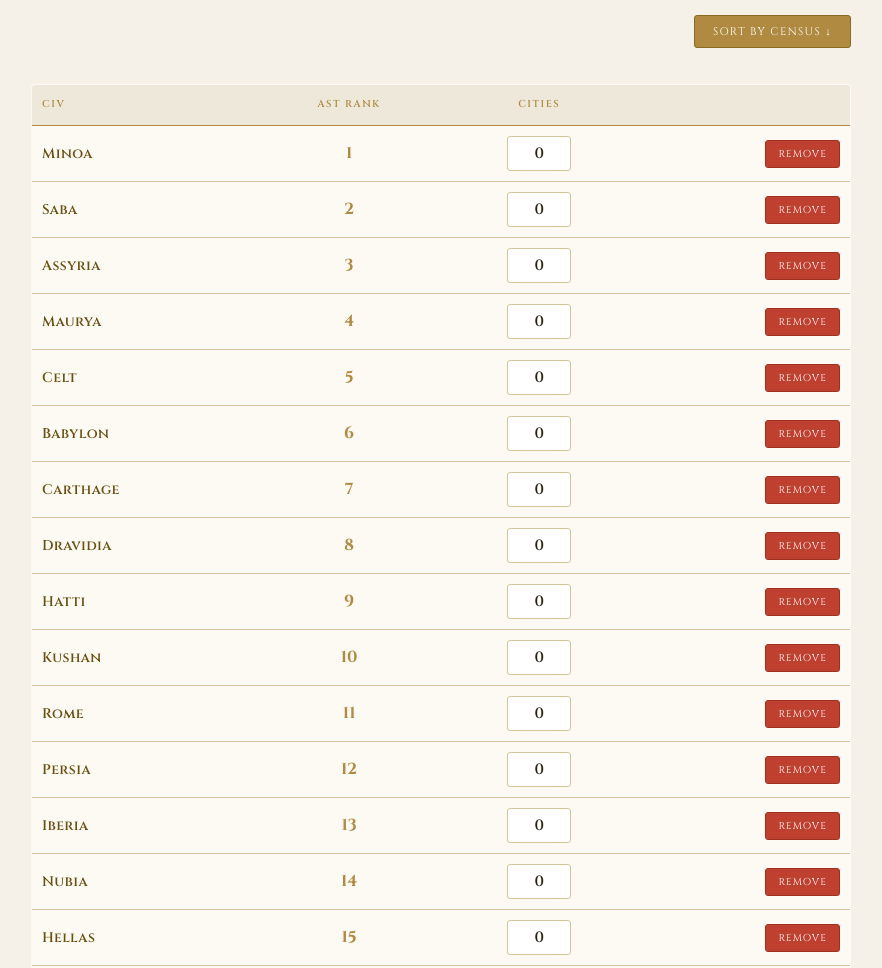
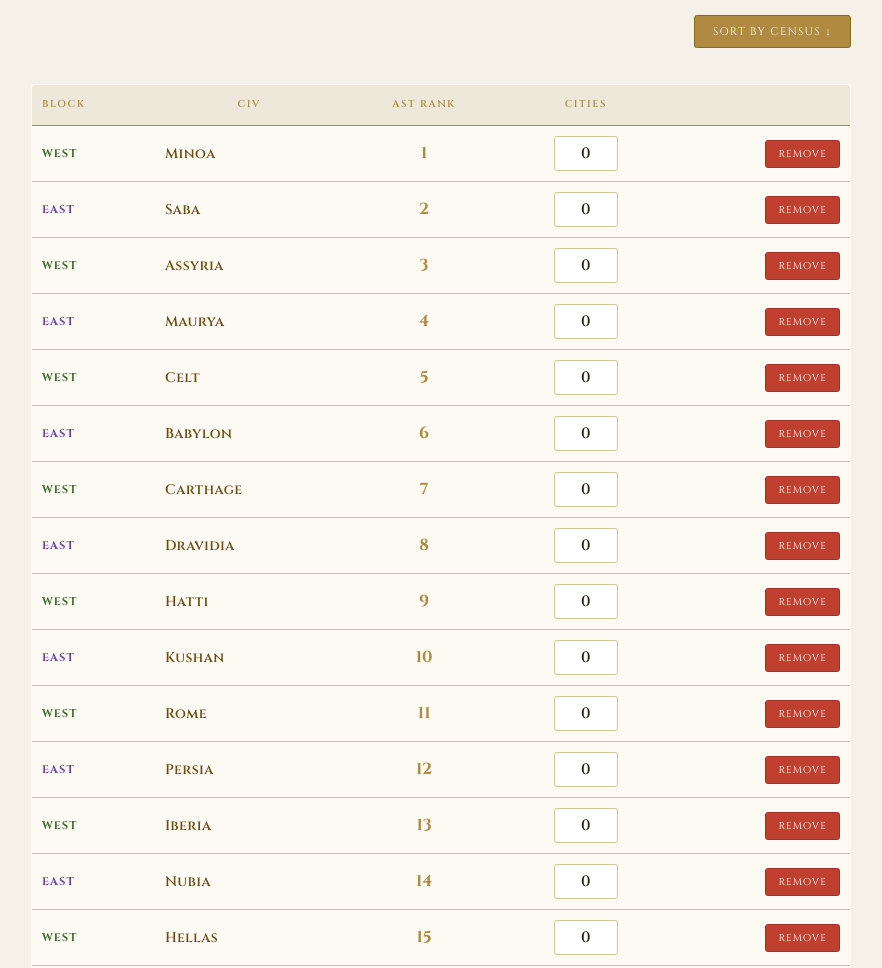
Before and after one commit to Cavun/megaempires-playeraid, a plain HTML site: page censusandcityhelper.html in a window 1280 px wide. Shown: the part 1355-2323 px from the top of the page, without its empty margins (199-1081 px from the left). Drawn offline with nearby package versions, Linux system fonts and the light colour scheme.

Commit message:
Add files via upload

```diff
--- a/censusandcityhelper.html
+++ b/censusandcityhelper.html
@@ -105,6 +105,21 @@
     color: var(--amber);
     letter-spacing: .03em;
   }
+
+  /* City table block column */
+  #cities-table .block-cell {
+    font-family: 'Cinzel', serif;
+    font-size: 11px;
+    font-weight: 700;
+    letter-spacing: .1em;
+    text-transform: uppercase;
+    white-space: nowrap;
+  }
+  #cities-table .block-cell.west { color: var(--green); }
+  #cities-table .block-cell.east { color: #6b3fb8; }
+  #cities-table .block-cell.hidden,
+  #cities-table .block-header.hidden { display: none; }
+
   td.ast-rank {
     text-align: center;
     font-family: 'Cinzel', serif;
@@ -439,6 +454,7 @@
     <table id="cities-table">
       <thead>
         <tr>
+          <th id="cities-block-header">Block</th>
           <th>Civ</th>
           <th>AST Rank</th>
           <th>Cities</th>
@@ -510,10 +526,45 @@
     return tr;
   }
 
+  function getCityBlock(ast, activeCount) {
+    var civ = megaEmpiresGetCivByAst(ast);
+    if (!civ) return '';
+
+    // Default blocks come from civs.js. In 12-16 player games,
+    // Assyria (AST 3) moves to the East block.
+    if (activeCount >= 12 && activeCount <= 16 && ast === 3) return 'East';
+
+    // In 13-14 player games, Egypt (AST 17) moves to the East block.
+    if (activeCount >= 13 && activeCount <= 14 && ast === 17) return 'East';
+
+    return civ.block;
+  }
+
+  function updateCityBlocks() {
+    var citiesTable = document.getElementById('cities-table');
+    var activeCount = megaEmpiresGetActiveCivs().length;
+    var showBlocks = activeCount > 11;
+    var blockHeader = document.getElementById('cities-block-header');
+
+    blockHeader.classList.toggle('hidden', !showBlocks);
+
+    Array.from(citiesTable.querySelectorAll('tbody tr')).forEach(function(row) {
+      var blockCell = row.querySelector('.block-cell');
+      if (!blockCell) return;
+
+      var block = getCityBlock(parseInt(row.dataset.ast), activeCount);
+      blockCell.textContent = showBlocks ? block : '';
+      blockCell.classList.toggle('hidden', !showBlocks);
+      blockCell.classList.toggle('west', block === 'West');
+      blockCell.classList.toggle('east', block === 'East');
+    });
+  }
+
   function buildCityRow(ast, name) {
     var tr = document.createElement('tr');
     tr.dataset.ast = ast;
     tr.innerHTML =
+      '<td class="block-cell"></td>' +
       '<td class="civ-name">' + name + '</td>' +
       '<td class="ast-rank">' + ast + '</td>' +
       '<td class="census"><input class="census-input" type="number" value="0" min="0"></td>' +
@@ -548,6 +599,8 @@
     if (removedTbody.querySelectorAll('tr').length > 0) {
       document.getElementById('removed-section').classList.add('visible');
     }
+
+    updateCityBlocks();
   }
 
   function removeRow(btn) {
@@ -571,6 +624,7 @@
       '<td class="action"><button class="add-btn" onclick="addRow(this)">Add to Game</button></td>';
     document.getElementById('removed-tbody').appendChild(newRow);
     document.getElementById('removed-section').classList.add('visible');
+    updateCityBlocks();
     saveRemovedCivs();
   }
 
@@ -595,6 +649,7 @@
     if (document.getElementById('removed-tbody').querySelectorAll('tr').length === 0) {
       document.getElementById('removed-section').classList.remove('visible');
     }
+    updateCityBlocks();
     saveRemovedCivs();
   }
 
```
